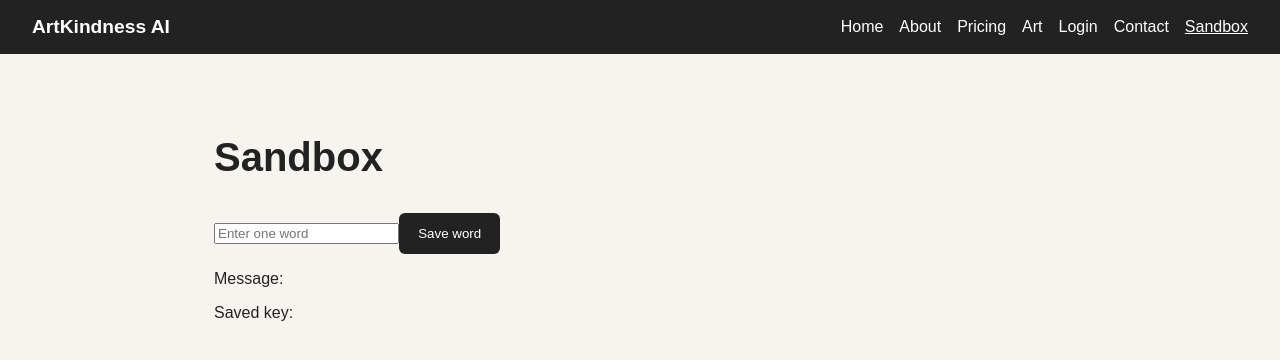
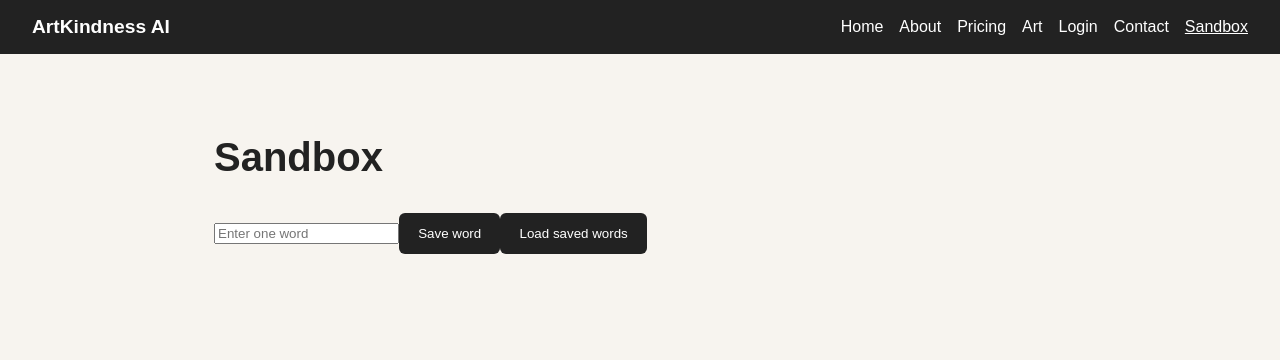
Before and after one commit to davideliason/artkindness, a React app in the folder frontend/: page /sandbox in a window 1280 px wide. Shown: the top 360 px of the page. Built offline with nearby package versions, Linux system fonts and the light colour scheme; the HTML template or start-up script is replaced by a standard one.

Commit message:
currently ui has input for word, then save button to save that word to s3 and a load saved words button to obtain all saved words on s3 bucket and list them on ui

```diff
--- a/frontend/src/pages/Sandbox.jsx
+++ b/frontend/src/pages/Sandbox.jsx
@@ -3,7 +3,7 @@ import { useState } from "react";
 export default function Sandbox() {
   const [word, setWord] = useState("");
   const [savedKey, setSavedKey] = useState("");
-  const [message, setMessage] = useState("")
+  const [words, setWords] = useState([]);
 
 
 
@@ -27,13 +27,24 @@ export default function Sandbox() {
         console.log("POST /words status:", response.status);
         console.log("POST /words response:", data);
 
-        setMessage(data.message || "");
         setSavedKey(data.key || "");
       } catch (error) {
         console.error("saveWord failed:", error);
-        setMessage("Request failed");
       }
     }
+
+    async function loadWords() {
+        const response = await fetch(
+          "https://r7wij4blkl.execute-api.us-west-2.amazonaws.com/words"
+        );
+
+        const data = await response.json();
+
+        console.log("GET /words status:", response.status);
+        console.log("GET /words response:", data);
+
+        setWords(data.words || []);
+      }
 
 
 
@@ -49,8 +60,15 @@ export default function Sandbox() {
 
       <button onClick={saveWord}>Save word</button>
 
-      <p>Message: {message}</p>
-      <p>Saved key: {savedKey}</p>
+      <button onClick={loadWords}>Load saved words</button>
+
+      <ul>
+        {words.map((item) => (
+          <li key={item.key}>
+            {item.word}
+          </li>
+        ))}
+      </ul>
     </section>
   );
 }
```
